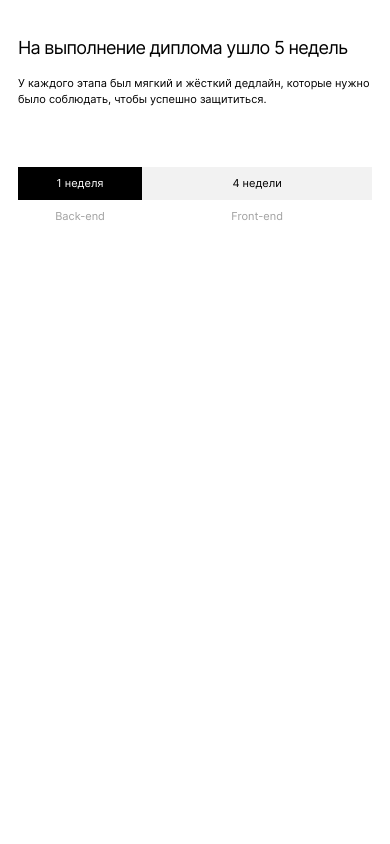
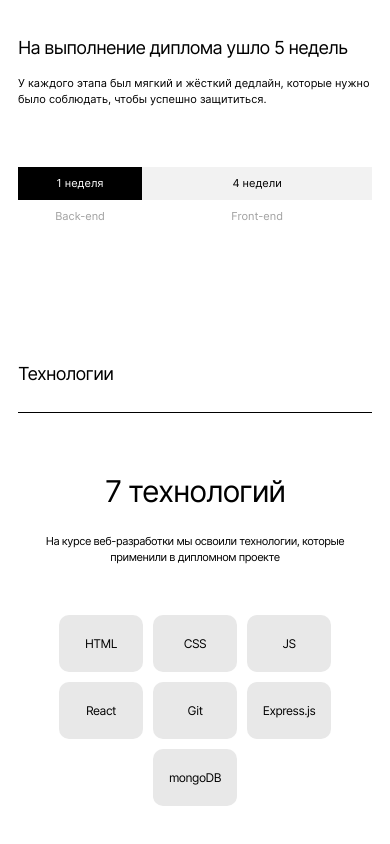
Before and after one commit to sm1ke-dev/movies-explorer-frontend, a React (Create React App) app: page / in a window 390 px wide. Shown: the part 980-1824 px from the top of the page. Before the commit the page ends 1273 px from the top, so only its background shows below. Built offline with nearby package versions, Linux system fonts and the light colour scheme.

Commit message:
feat: создать секцию techs

```diff
--- a/src/components/Main/Main.js
+++ b/src/components/Main/Main.js
@@ -3,6 +3,7 @@ import "./Main.css";
 import Header from "../Header/Header";
 import Promo from "../Promo/Promo";
 import AboutProject from "../AboutProject/AboutProject";
+import Techs from "../Techs/Techs";
 
 function Main() {
   return (
@@ -11,6 +12,7 @@ function Main() {
       <main className="main">
         <Promo />
         <AboutProject />
+        <Techs />
       </main>
     </>
   );
--- a/src/components/Techs/Techs.css
+++ b/src/components/Techs/Techs.css
@@ -0,0 +1,144 @@
+.main__techs {
+  margin: 0 -70px;
+}
+
+.techs {
+  background-color: #f5f5f5;
+  padding: 100px 70px;
+}
+
+.techs__title {
+  margin: 0;
+  font-weight: normal;
+  font-size: 22px;
+  line-height: 27px;
+  letter-spacing: -0.04em;
+}
+
+.techs__line {
+  margin-bottom: 90px;
+  margin-top: 23px;
+  display: block;
+  background-color: #000;
+  width: 100%;
+  height: 1px;
+}
+
+.techs__second-title {
+  margin: 0;
+  font-weight: normal;
+  font-size: 50px;
+  line-height: 58px;
+  letter-spacing: -2px;
+  text-align: center;
+}
+
+.techs__subtitle {
+  max-width: 460px;
+  text-align: center;
+  margin: 26px auto 100px;
+  line-height: 20px;
+  letter-spacing: -0.56px;
+}
+
+.techs__list {
+  margin: 0 auto;
+  padding: 0;
+  list-style: none;
+  display: flex;
+  justify-content: center;
+  gap: 10px;
+  flex-wrap: wrap;
+}
+
+.techs__item {
+  letter-spacing: -0.56px;
+  flex: 90px 0 0;
+  text-align: center;
+  padding: 21px 0 22px;
+  border-radius: 10px;
+  background: #e8e8e8;
+}
+
+@media screen and (max-width: 1000px) {
+  .main__techs {
+    margin: 0 -50px;
+  }
+
+  .techs {
+    padding: 90px 50px;
+  }
+}
+
+@media screen and (max-width: 830px) {
+  .techs__line {
+    margin-bottom: 80px;
+  }
+
+  .techs__subtitle {
+    margin: 22px auto 83px;
+    line-height: 18px;
+    letter-spacing: -0.48px;
+    font-size: 12px;
+  }
+
+  .techs__item {
+    letter-spacing: -0.48px;
+    flex: 84px 0 0;
+    padding: 21px 0;
+    font-size: 12px;
+    line-height: normal;
+  }
+}
+
+@media screen and (max-width: 620px) {
+  .techs {
+    padding: 70px 50px;
+  }
+
+  .techs__line {
+    margin-top: 28px;
+    margin-bottom: 60px;
+  }
+
+  .techs__second-title {
+    font-size: 40px;
+  }
+
+  .techs__subtitle {
+    margin: 24px auto 50px;
+    line-height: 16px;
+    letter-spacing: -0.44px;
+    font-size: 11px;
+  }
+}
+
+@media screen and (max-width: 540px) {
+  .main__techs {
+    margin: 0;
+  }
+
+  .techs {
+    padding: 70px 0;
+    background-color: #fff;
+  }
+
+  .techs__title {
+    font-size: 18px;
+    letter-spacing: -0.72px;
+    line-height: normal;
+  }
+
+  .techs__second-title {
+    font-size: 30px;
+    line-height: normal;
+    letter-spacing: -1.2px;
+  }
+}
+
+@media screen and (max-width: 370px) {
+  .techs__list {
+    width: 178px;
+    justify-content: flex-start;
+  }
+}
--- a/src/components/Techs/Techs.js
+++ b/src/components/Techs/Techs.js
@@ -0,0 +1,27 @@
+import React from "react";
+import "./Techs.css";
+
+function Techs() {
+  return (
+    <section className="techs main__techs">
+      <h2 className="techs__title">Технологии</h2>
+      <span className="techs__line"></span>
+      <h3 className="techs__second-title">7 технологий</h3>
+      <p className="techs__subtitle">
+        На курсе веб-разработки мы освоили технологии, которые применили в
+        дипломном проекте
+      </p>
+      <ul className="techs__list">
+        <li className="techs__item">HTML</li>
+        <li className="techs__item">CSS</li>
+        <li className="techs__item">JS</li>
+        <li className="techs__item">React</li>
+        <li className="techs__item">Git</li>
+        <li className="techs__item">Express.js</li>
+        <li className="techs__item">mongoDB</li>
+      </ul>
+    </section>
+  );
+}
+
+export default Techs;
```
